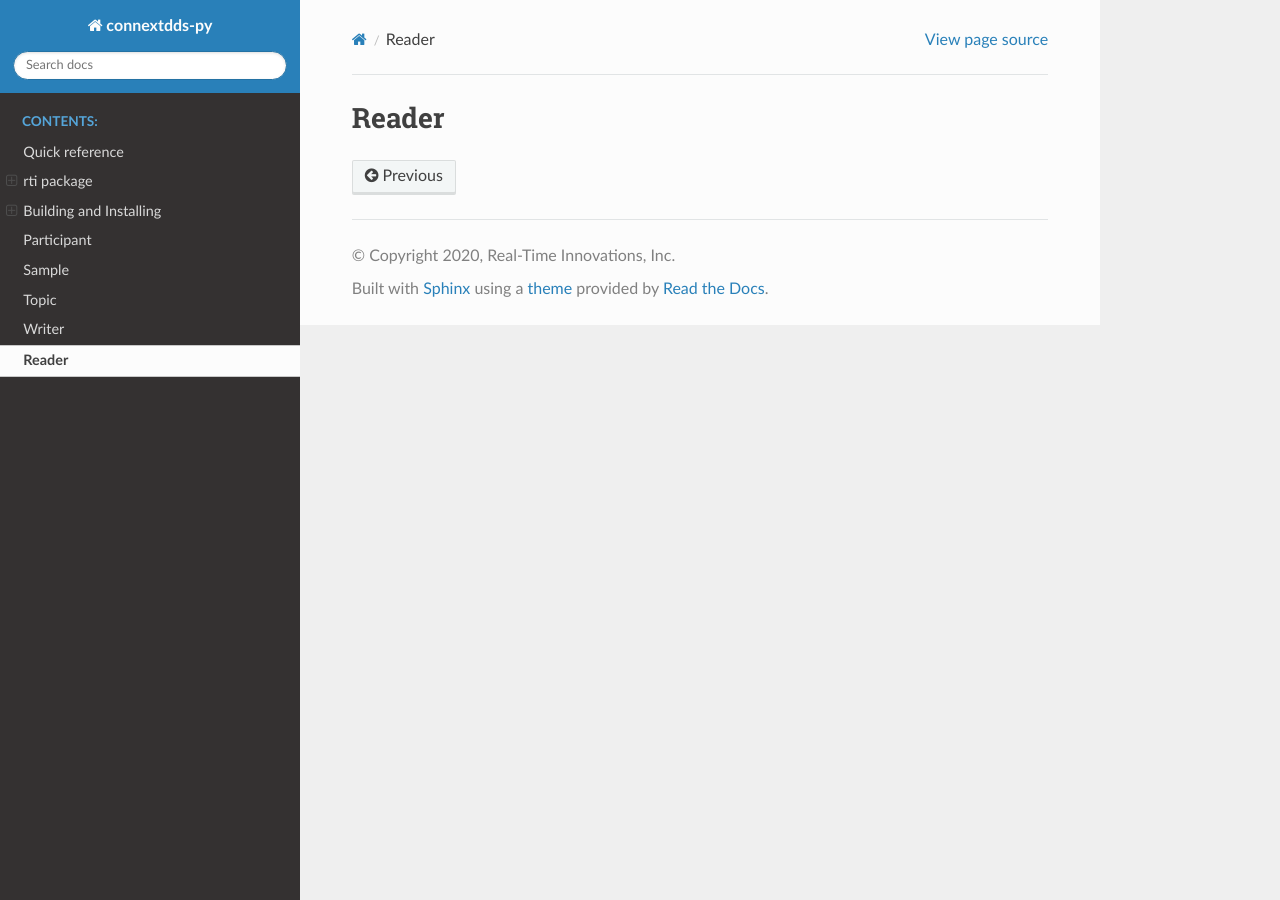
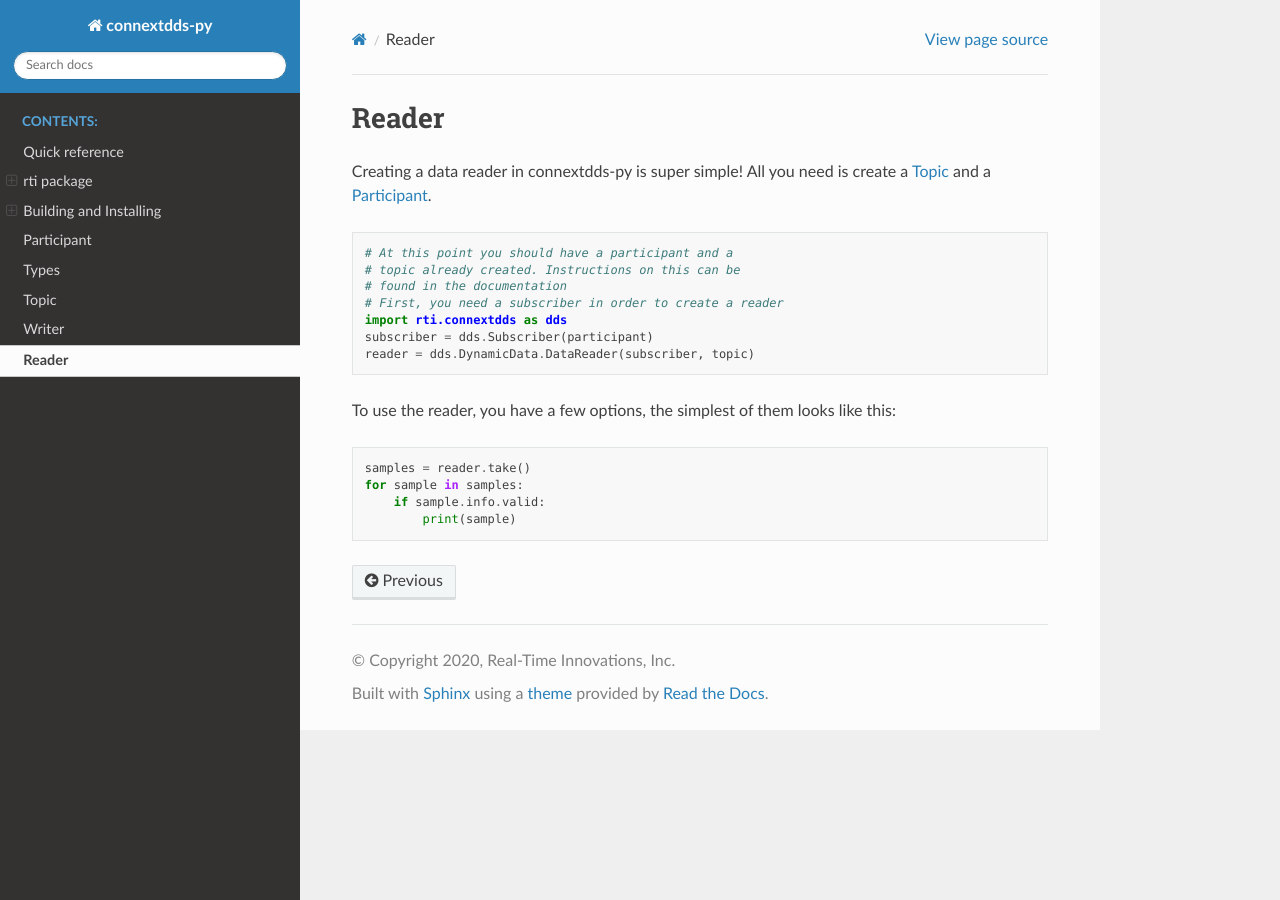
Before and after one commit to rticommunity/connextdds-py, a Sphinx documentation site: the page built from docs/source/reader.rst, in a window 1280 px wide. Built offline with Sphinx 7.4.7 and the Read the Docs theme 2.0.0, drawn with Linux system fonts in a browser that asks for light colours.

Commit message:
Added a lot of documentation, started having them link to each other

```diff
--- a/docs/source/conf.py
+++ b/docs/source/conf.py
@@ -26,8 +26,11 @@
 # Add any Sphinx extension module names here, as strings. They can be
 # extensions coming with Sphinx (named 'sphinx.ext.*') or your custom
 # ones.
-extensions = ['sphinx.ext.autodoc'
+extensions = ['sphinx.ext.autodoc',
+              'sphinx.ext.autosectionlabel'
 ]
+
+autosectionlabel_prefix_document = True
 
 # Add any paths that contain templates here, relative to this directory.
 templates_path = ['_templates']
--- a/docs/source/index.rst
+++ b/docs/source/index.rst
@@ -14,7 +14,7 @@ Welcome to connextdds-py's documentation!
    rti.rst
    building.rst
    participant.rst
-   sample.rst
+   types.rst
    topic.rst
    writer.rst
    reader.rst
--- a/docs/source/reader.rst
+++ b/docs/source/reader.rst
@@ -2,3 +2,26 @@
 
 Reader
 ~~~~~~
+
+Creating a data reader in connextdds-py is super simple!
+All you need is create a :ref:`topic:Topic` and a :ref:`participant:Participant`.
+
+.. code-block:: python
+
+    # At this point you should have a participant and a
+    # topic already created. Instructions on this can be
+    # found in the documentation
+    # First, you need a subscriber in order to create a reader
+    import rti.connextdds as dds
+    subscriber = dds.Subscriber(participant)
+    reader = dds.DynamicData.DataReader(subscriber, topic)
+
+To use the reader, you have a few options, the simplest of them
+looks like this:
+
+.. code-block:: python
+
+    samples = reader.take()
+    for sample in samples:
+        if sample.info.valid:
+            print(sample)
--- a/docs/source/sample.rst
+++ /dev/null
@@ -1,4 +0,0 @@
-.. py:currentmodule:: rti.connextdds
-
-Sample
-~~~~~~
```
Also changed, not shown: docs/source/topic.rst (+18 -0 lines), docs/source/types.rst (added, +36 -0 lines), docs/source/writer.rst (+20 -0 lines).
